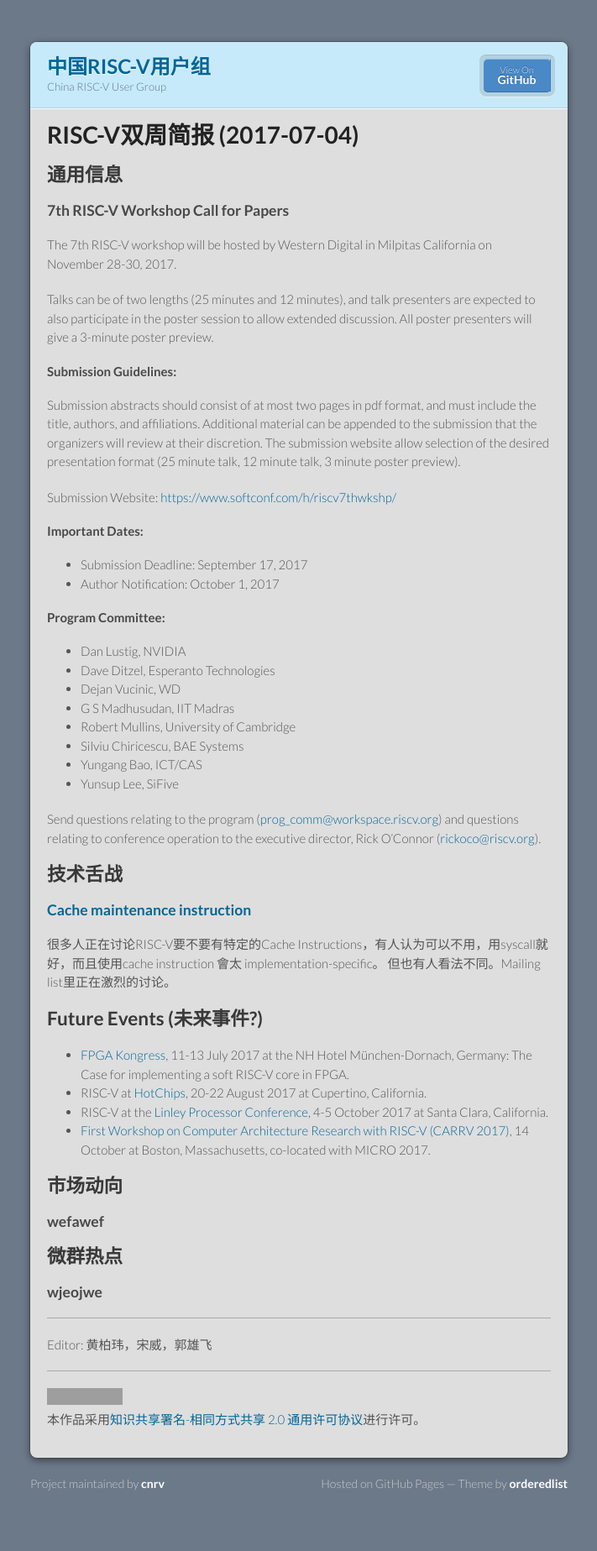
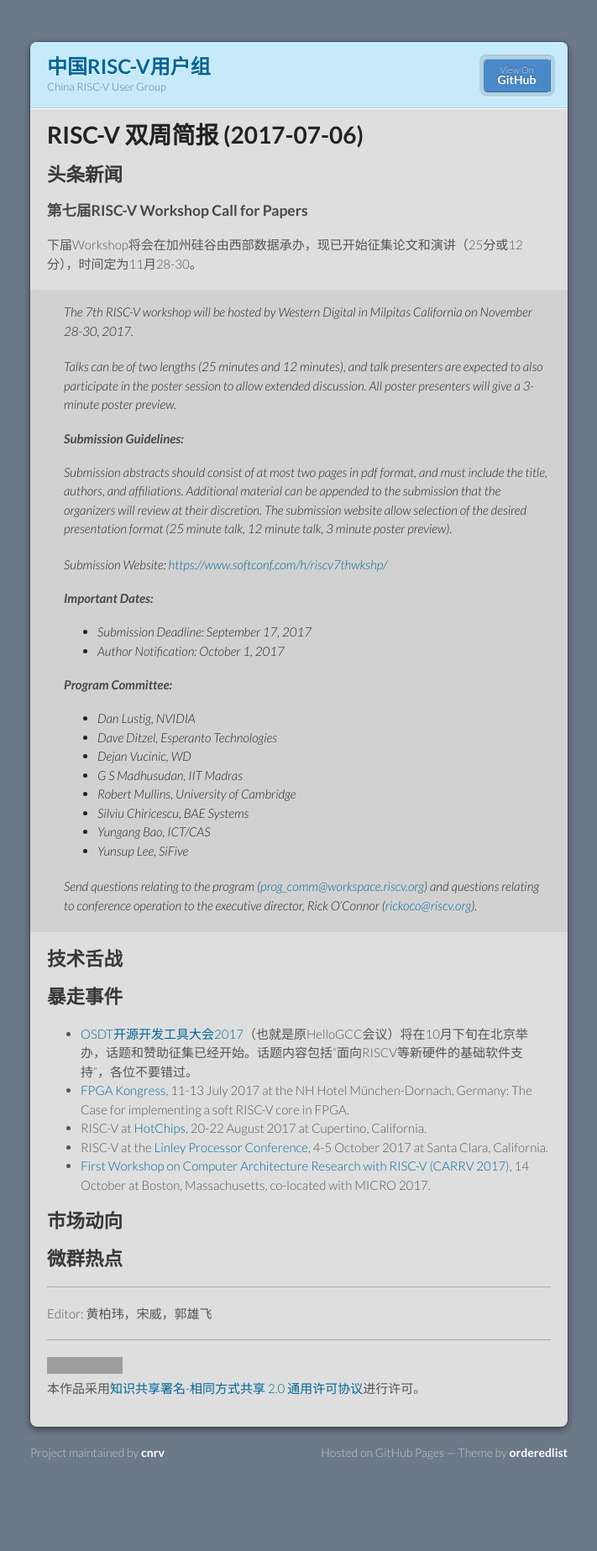
Before and after one commit to cnrv/home, a Jekyll site: the page built from bi-week-rpts/2017-07-06.md, in a window 1280 px wide. Shown: the whole page at 84% size, without its empty margins (284-995 px from the left). Built offline with Jekyll 4.4.1, drawn with Linux system fonts in a browser that asks for light colours; our own code applies the rules of GitHub Pages for plain Markdown files; after the commit the page ends 1810 px from its top, so only the background shows below that; grey boxes are pictures that could not be loaded.

Commit message:
add osdt..
Signed-off-by: Alex Guo <xfguo@credosemi.com.cn>

```diff
--- a/bi-week-rpts/2017-07-06.md
+++ b/bi-week-rpts/2017-07-06.md
@@ -2,65 +2,59 @@
 layout: default
 ---
 
-# RISC-V双周简报 (2017-07-04)
+# RISC-V 双周简报 (2017-07-06)
 
-## 通用信息
+## 头条新闻
 
-### 7th RISC-V Workshop Call for Papers
+### 第七届RISC-V Workshop Call for Papers
 
-The 7th RISC-V workshop will be hosted by Western Digital in Milpitas California on November 28-30, 2017.
+下届Workshop将会在加州硅谷由西部数据承办，现已开始征集论文和演讲（25分或12分），时间定为11月28-30。
 
-Talks can be of two lengths (25 minutes and 12 minutes), and talk presenters are expected to also participate in the poster session to allow extended discussion.  All poster presenters will give a 3-minute poster preview.
-
-#### Submission Guidelines:
-
-Submission abstracts should consist of at most two pages in pdf format, and must include the title, authors, and affiliations. Additional material can be appended to the submission that the organizers will review at their discretion.  The submission website allow selection of the desired presentation format (25 minute talk, 12 minute talk, 3 minute poster preview).
-
-Submission Website:
-[https://www.softconf.com/h/riscv7thwkshp/](https://www.softconf.com/h/riscv7thwkshp/)
-
-#### Important Dates:
-
-- Submission Deadline: September 17, 2017
-- Author Notification: October 1, 2017
-
-#### Program Committee:<br>
-
-- Dan Lustig, NVIDIA
-- Dave Ditzel, Esperanto Technologies
-- Dejan Vucinic, WD
-- G S Madhusudan, IIT Madras
-- Robert Mullins, University of Cambridge
-- Silviu Chiricescu, BAE Systems
-- Yungang Bao, ICT/CAS
-- Yunsup Lee, SiFive
-
-Send questions relating to the program ([prog_comm@workspace.riscv.org](mailto:prog_comm@workspace.riscv.org))
-and questions relating to conference operation to the executive director, Rick O'Connor ([rickoco@riscv.org](mailto:rickoco@riscv.org)).
+> The 7th RISC-V workshop will be hosted by Western Digital in Milpitas California on November 28-30, 2017.
+>
+> Talks can be of two lengths (25 minutes and 12 minutes), and talk presenters are expected to also participate in the poster session to allow extended discussion.  All poster presenters will give a 3-minute poster preview.
+>
+> #### Submission Guidelines:
+>
+> Submission abstracts should consist of at most two pages in pdf format, and must include the title, authors, and affiliations. Additional material can be appended to the submission that the organizers will review at their discretion.  The submission website allow selection of the desired presentation format (25 minute talk, 12 minute talk, 3 minute poster preview).
+>
+> Submission Website:
+> [https://www.softconf.com/h/riscv7thwkshp/](https://www.softconf.com/h/riscv7thwkshp/)
+>
+> #### Important Dates:
+>
+> - Submission Deadline: September 17, 2017
+> - Author Notification: October 1, 2017
+>
+> #### Program Committee:<br>
+>
+> - Dan Lustig, NVIDIA
+> - Dave Ditzel, Esperanto Technologies
+> - Dejan Vucinic, WD
+> - G S Madhusudan, IIT Madras
+> - Robert Mullins, University of Cambridge
+> - Silviu Chiricescu, BAE Systems
+> - Yungang Bao, ICT/CAS
+> - Yunsup Lee, SiFive
+>
+> Send questions relating to the program ([prog_comm@workspace.riscv.org](mailto:prog_comm@workspace.riscv.org))
+> and questions relating to conference operation to the executive director, Rick O'Connor ([rickoco@riscv.org](mailto:rickoco@riscv.org)).
 
 ## 技术舌战
 
-### [Cache maintenance instruction](https://groups.google.com/a/groups.riscv.org/d/msgid/isa-dev/fea83558-920d-4d62-a584-b7df5bac24aa%40groups.riscv.org?utm_medium=email&utm_source=footer)
 
-很多人正在讨论RISC-V要不要有特定的Cache Instructions，有人认为可以不用，用syscall就好，而且使用cache instruction 會太 implementation-specific。
-但也有人看法不同。Mailing list里正在激烈的讨论。
+## 暴走事件
 
-## Future Events (未来事件?)
-
++ [OSDT开源开发工具大会2017](www.hellogcc.org/?p=34315)（也就是原HelloGCC会议）将在10月下旬在北京举办，话题和赞助征集已经开始。话题内容包括“面向RISCV等新硬件的基础软件支持”，各位不要错过。
 + [FPGA Kongress](http://www.fpga-kongress.de/de/programm-2017), 11-13 July 2017 at the NH Hotel München-Dornach, Germany: The Case for implementing a soft RISC-V core in FPGA.
 + RISC-V at [HotChips](https://www.hotchips.org/), 20-22 August 2017 at Cupertino, California.
 + RISC-V at the [Linley Processor Conference](http://www.linleygroup.com/events/event.php?num=43), 4-5 October 2017 at Santa Clara, California.
 + [First Workshop on Computer Architecture Research with RISC-V (CARRV 2017)](https://carrv.github.io/#first-workshop-on-computer-architecture-research-with-risc-v-carrv-2017), 14 October at Boston, Massachusetts, co-located with MICRO 2017.
 
 
-
 ## 市场动向
 
-### wefawef
-
 ## 微群热点
-
-### wjeojwe
 
 ----
 
```
